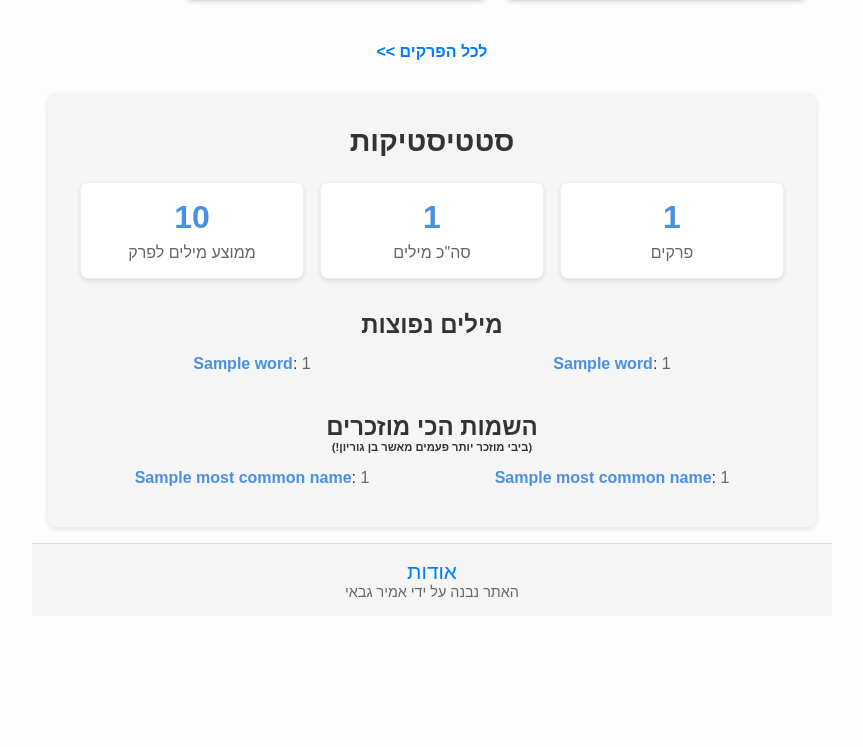
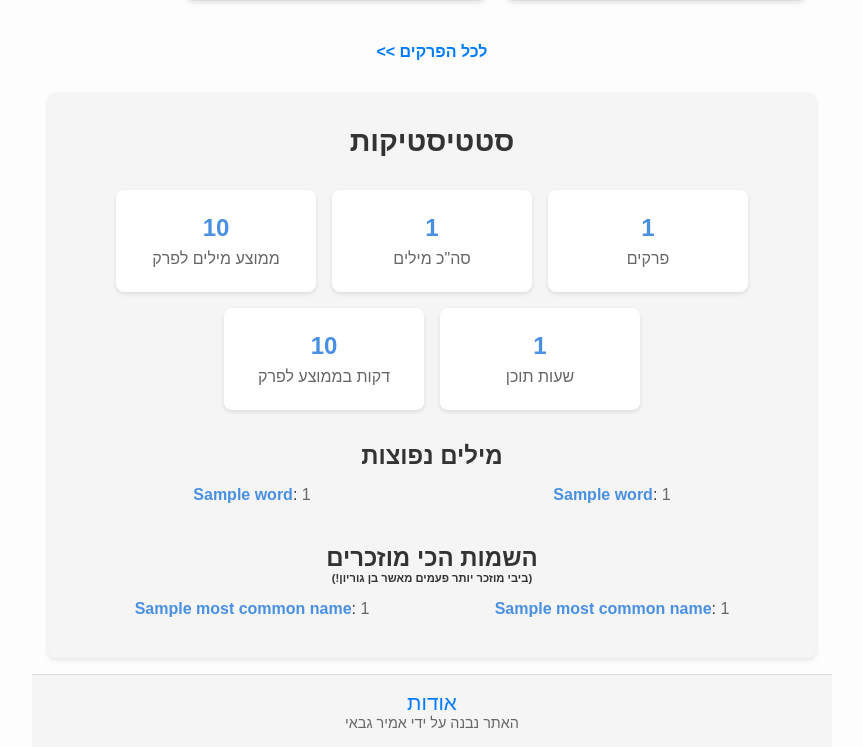
Before and after one commit to TheBlueBear02/Hakarnaf, a Flask app: template templates/index.html in a window 1280 px wide. Shown: the part 733-1480 px from the top of the page, without its empty margins (208-1071 px from the left). Before the commit the page ends 1330 px from the top, so only its background shows below. Run offline with Flask 3, Linux system fonts and the light colour scheme; the template is opened without the code that fills it: most values are stand-ins (such as "Sample title", 1, 10 or a date in 2020).

Commit message:
added episodes lenth stats

```diff
--- a/app.py
+++ b/app.py
@@ -2,8 +2,49 @@ from flask import Flask, render_template, request, redirect, url_for
 import os
 import json
 import collections
+import spotipy
+from spotipy.oauth2 import SpotifyClientCredentials
+from dotenv import load_dotenv
 
 app = Flask(__name__)
+
+# Load environment variables
+load_dotenv()
+
+def get_spotify_client():
+    """Initialize and return Spotify client."""
+    client_id = os.getenv('spotify_client_id')
+    client_secret = os.getenv('spotify_client_secret')
+    auth_manager = SpotifyClientCredentials(client_id=client_id, client_secret=client_secret)
+    return spotipy.Spotify(auth_manager=auth_manager)
+
+def get_episode_durations(episodes):
+    """Get episode durations from Spotify."""
+    sp = get_spotify_client()
+    total_duration_ms = 0
+    episode_count = 0
+
+    for episode in episodes:
+        if 'spotify_episode_id' in episode:
+            try:
+                result = sp.episode(episode['spotify_episode_id'])
+                if result and 'duration_ms' in result:
+                    total_duration_ms += result['duration_ms']
+                    episode_count += 1
+            except Exception as e:
+                print(f"Error fetching episode duration: {e}")
+                continue
+
+    # Convert total duration from ms to minutes and hours
+    total_minutes = total_duration_ms / (1000 * 60)
+    total_hours = total_minutes / 60
+    avg_minutes = total_minutes / episode_count if episode_count > 0 else 0
+
+    return {
+        "total_duration_hours": f"{total_hours:.1f}",
+        "total_duration_minutes": f"{total_minutes:.0f}",
+        "avg_duration_minutes": f"{avg_minutes:.0f}"
+    }
 
 def load_episodes():
     """Loads episodes data from the episodes.json file."""
@@ -39,6 +80,10 @@ def calculate_episode_stats():
     total_words = 0  # Track total words across all episodes
     episode_count = 0  # Track the number of episodes
 
+    # Load episodes for duration stats
+    episodes = load_episodes()
+    duration_stats = get_episode_durations(episodes)
+
     for filename in os.listdir(folder_path):
         if filename.endswith(".txt"):
             episode_count += 1  # Increment episode count
@@ -73,12 +118,16 @@ def calculate_episode_stats():
 
     most_common_names = name_counter.most_common()
 
+    # Add duration stats to the return value
     return {
         "most_common_words": most_common_words,
         "most_common_names": most_common_names,
         "total_words": total_words_formatted,
         "episode_count": episode_count,
-        "avg_words_per_episode": avg_words_per_episode_formatted  # Pass formatted value
+        "avg_words_per_episode": avg_words_per_episode_formatted,
+        "total_duration_hours": duration_stats["total_duration_hours"],
+        "total_duration_minutes": duration_stats["total_duration_minutes"],
+        "avg_duration_minutes": duration_stats["avg_duration_minutes"]
     }
 
 def search_in_files(folder_path, search_term):
--- a/static/css/style.css
+++ b/static/css/style.css
@@ -405,37 +405,48 @@ header h5 {
 
 .stats-grid {
     display: flex;
-    justify-content: space-around;
+    flex-direction: column;
     gap: 1rem;
-    margin-bottom: 2rem;
+    margin: 2rem 0;
+}
+
+.stats-row {
+    display: flex;
+    justify-content: center;
+    gap: 1rem;
+}
+
+.stats-row:last-child {
+    justify-content: center;
+    padding: 0 calc(50% - 40%); /* This creates space for only 2 cards */
 }
 
 .stat-card {
-    background-color: white;
-    border: 1px solid var(--border-color);
+    background-color: #ffffff;
     border-radius: 8px;
-    padding: 1rem;
+    padding: 1.5rem;
     text-align: center;
+    box-shadow: 0 2px 4px rgba(0, 0, 0, 0.1);
     flex: 1;
-    box-shadow: 0 2px 4px rgba(0, 0, 0, 0.1);
-    transition: transform 0.3s ease, box-shadow 0.3s ease;
+    min-width: 150px;
+    max-width: 200px;
+    transition: transform 0.2s ease-in-out;
 }
 
 .stat-card:hover {
     transform: translateY(-5px);
-    box-shadow: 0 4px 8px rgba(0, 0, 0, 0.2);
 }
 
 .stat-value {
-    font-size: 2rem;
+    font-size: 1.5rem;
     font-weight: bold;
-    color: var(--accent-color);
+    color: #4a90e2;
     margin-bottom: 0.5rem;
 }
 
 .stat-label {
     font-size: 1rem;
-    color: var(--secondary-color);
+    color: #666;
 }
 
 .common-words {
@@ -921,3 +932,20 @@ footer {
     justify-content: space-between; /* Space out the title and button */
     align-items: center; /* Align items vertically */
 }
+
+/* Responsive design for mobile */
+@media (max-width: 768px) {
+    .stats-row {
+        flex-direction: column;
+        align-items: center;
+    }
+
+    .stats-row:last-child {
+        padding: 0;
+    }
+
+    .stat-card {
+        width: 100%;
+        max-width: 250px;
+    }
+}
--- a/templates/index.html
+++ b/templates/index.html
@@ -59,6 +59,7 @@
     <section class="site-stats">
         <h2 class="stats-title">סטטיסטיקות</h2>
         <div class="stats-grid">
+            <div class="stats-row">
                 <div class="stat-card">
                     <div class="stat-value">{{ episode_count }}</div>
                     <div class="stat-label">פרקים</div>
@@ -68,8 +69,19 @@
                     <div class="stat-label">סה"כ מילים</div>
                 </div>
                 <div class="stat-card">
-                <div class="stat-value">{{ avg_words_per_episode }}</div> <!-- Already formatted in Python -->
+                    <div class="stat-value">{{ avg_words_per_episode }}</div>
                     <div class="stat-label">ממוצע מילים לפרק</div>
+                </div>
+            </div>
+            <div class="stats-row">
+                <div class="stat-card">
+                    <div class="stat-value">{{ stats.total_duration_hours }}</div>
+                    <div class="stat-label">שעות תוכן</div>
+                </div>
+                <div class="stat-card">
+                    <div class="stat-value">{{ stats.avg_duration_minutes }}</div>
+                    <div class="stat-label">דקות בממוצע לפרק</div>
+                </div>
             </div>
         </div>
 
```
Also changed, not shown: 1 other file. Lines whose indentation alone changed are shown as unchanged.
